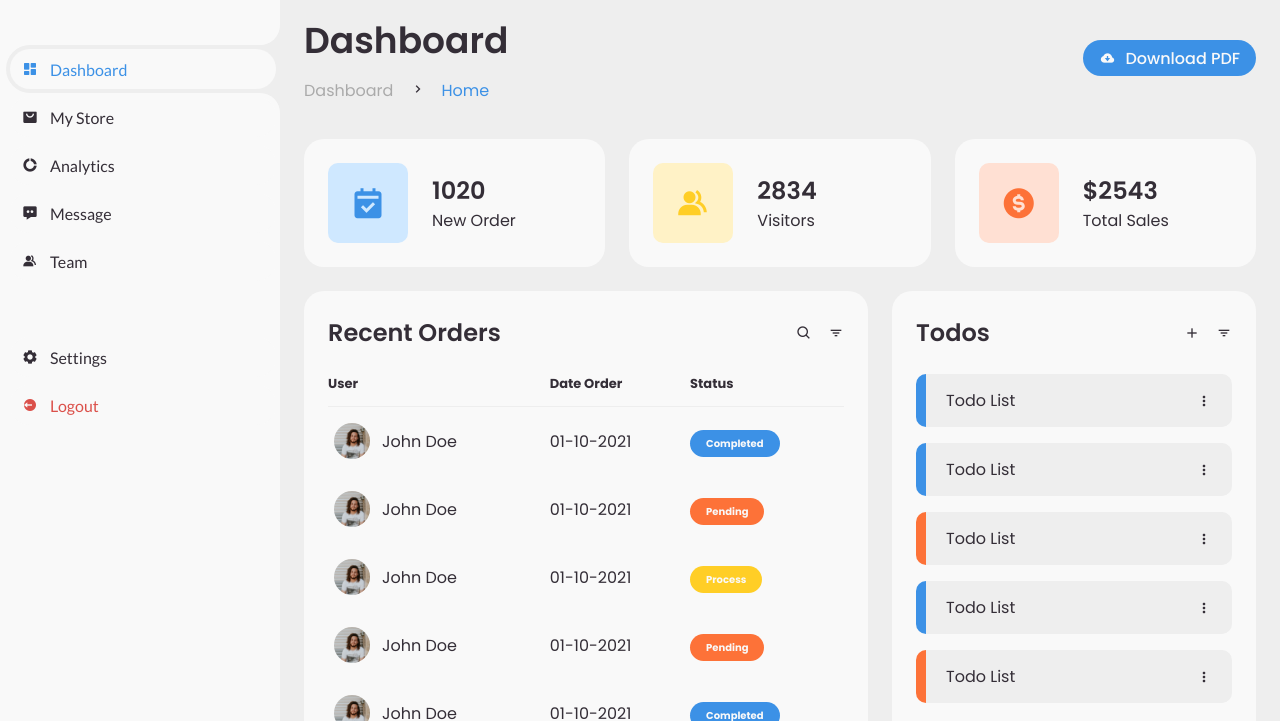
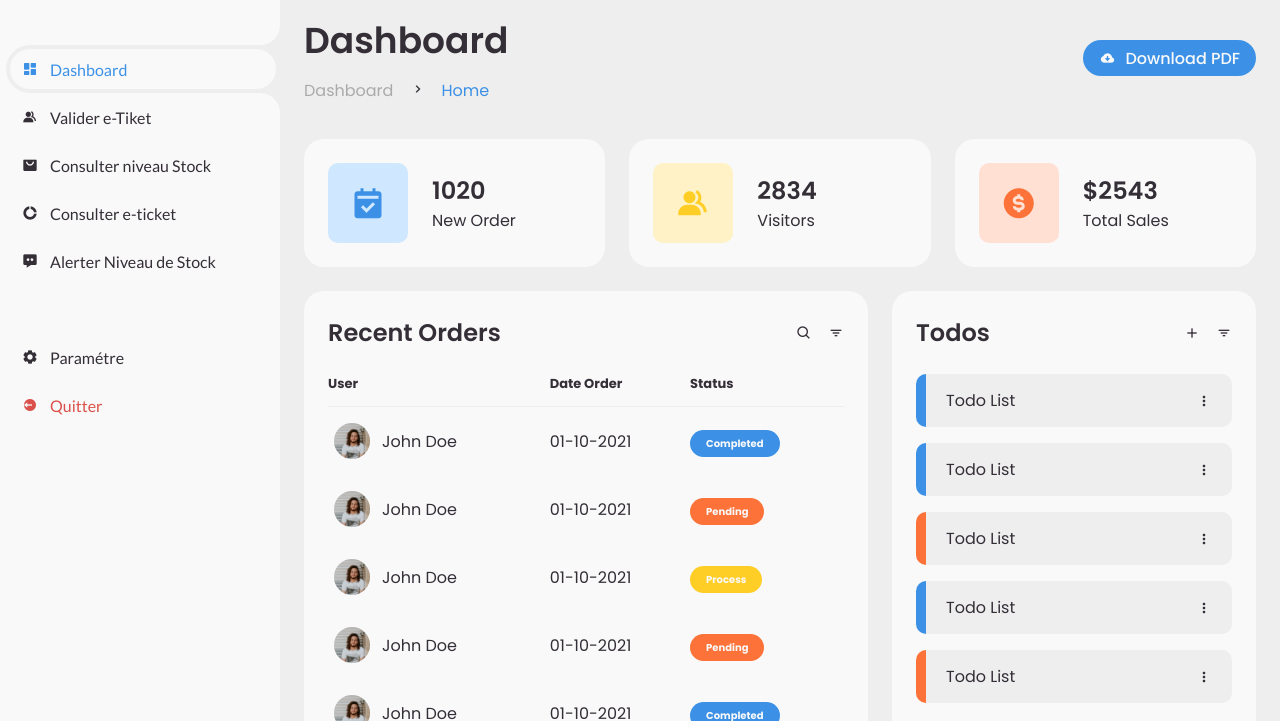
Before and after one commit to mhxii/gstock_senelec, a plain HTML site: page valideur/index.html in a window 1280 px wide. Shown: the part 79-800 px from the top of the page. Drawn offline with nearby package versions, Linux system fonts and the light colour scheme.

Commit message:
modification des boutons du sidebar

```diff
--- a/valideur/index.html
+++ b/valideur/index.html
@@ -27,42 +27,46 @@
 					<span class="text">Dashboard</span>
 				</a>
 			</li>
+
+
+			<li>
+				<a href="#">
+					<i class='bx bxs-group' ></i>
+					<span class="text">Valider e-Tiket</span>
+				</a>
+			</li>
+
 			<li>
 				<a href="#">
 					<i class='bx bxs-shopping-bag-alt' ></i>
-					<span class="text">My Store</span>
+					<span class="text">Consulter niveau Stock</span>
 				</a>
 			</li>
 			<li>
 				<a href="#">
 					<i class='bx bxs-doughnut-chart' ></i>
-					<span class="text">Analytics</span>
+					<span class="text">Consulter e-ticket</span>
 				</a>
 			</li>
 			<li>
 				<a href="#">
 					<i class='bx bxs-message-dots' ></i>
-					<span class="text">Message</span>
+					<span class="text">Alerter Niveau de Stock</span>
 				</a>
 			</li>
-			<li>
-				<a href="#">
-					<i class='bx bxs-group' ></i>
-					<span class="text">Team</span>
-				</a>
-			</li>
+
 		</ul>
 		<ul class="side-menu">
 			<li>
 				<a href="#">
 					<i class='bx bxs-cog' ></i>
-					<span class="text">Settings</span>
+					<span class="text">Paramétre</span>
 				</a>
 			</li>
 			<li>
 				<a href="#" class="logout">
 					<i class='bx bxs-log-out-circle' ></i>
-					<span class="text">Logout</span>
+					<span class="text">Quitter</span>
 				</a>
 			</li>
 		</ul>
```
